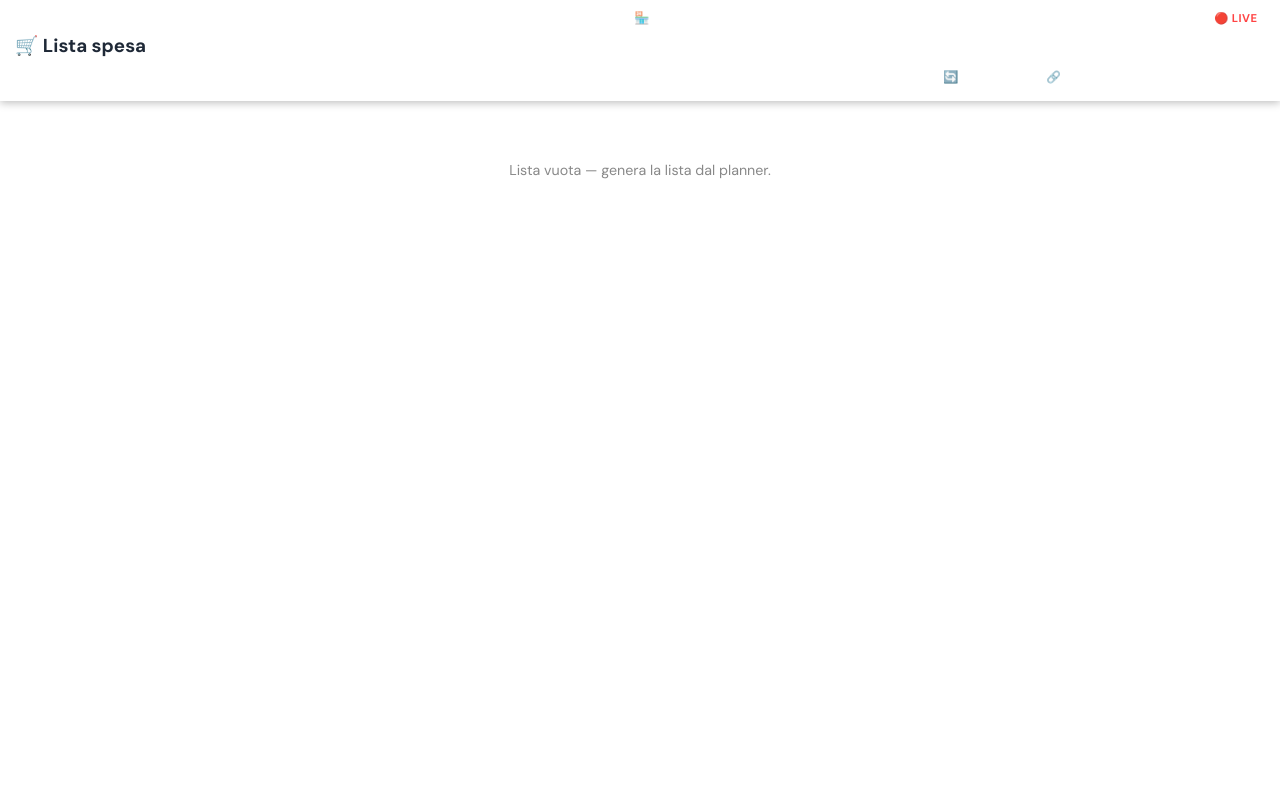
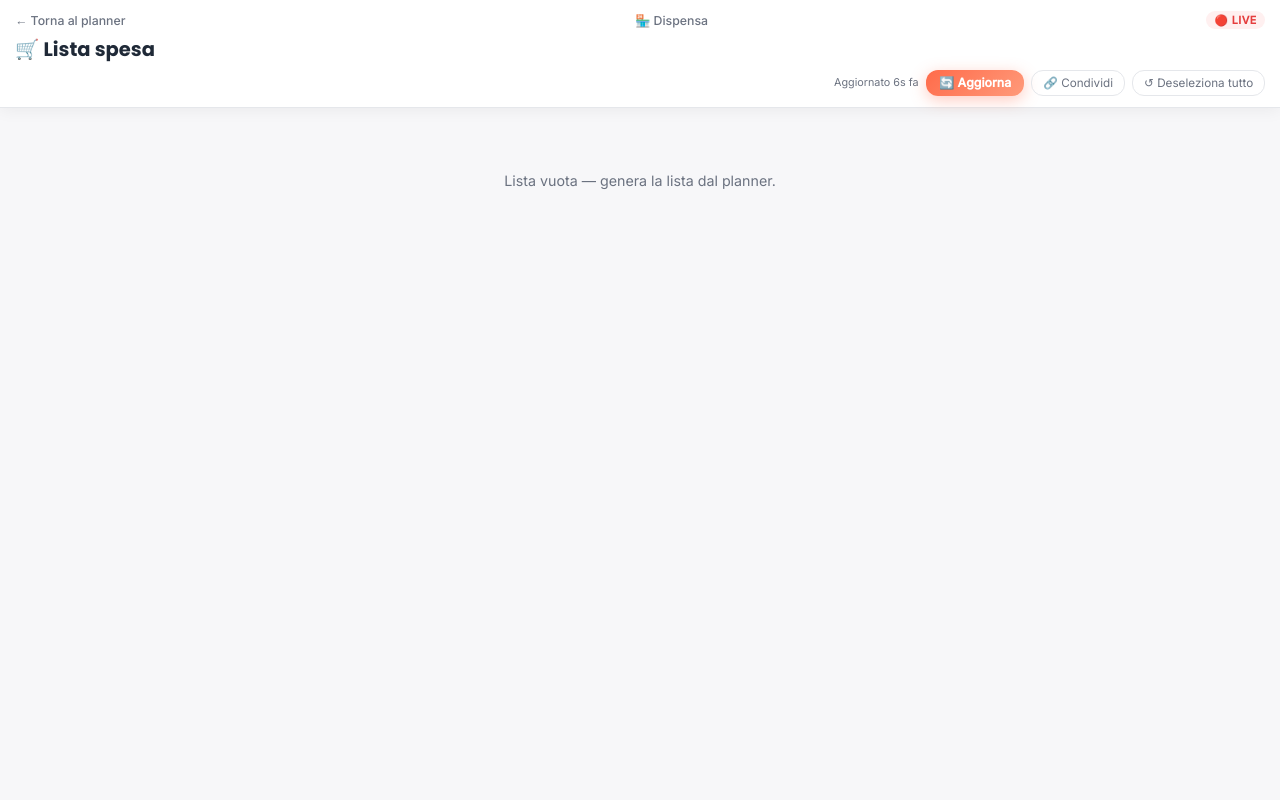
Before and after one commit to Phalbo/MEAL, a PHP site: page /lista.php in a window 1280 px wide. Run offline with PHP 8.4, Linux system fonts and the light colour scheme; the visitor is signed in with stand-in values (Sample User, id 1); data that the repository does not hold is empty.

Commit message:
style: lista.php + lista.css — design system v3, font aggiornato
https://claude.ai/code/session_01AXjnZ486SbEnsr3ZG74uoq

```diff
--- a/lista.css
+++ b/lista.css
@@ -1,8 +1,8 @@
-/* ── Lista spesa mobile-first ── */
+/* ── Lista spesa mobile-first — Design System v3 ── */
 
 .lista-body {
-  background: #fff;
-  font-family: 'DM Sans', system-ui, sans-serif;
+  background: var(--bg);
+  font-family: var(--font-body);
   min-height: 100vh;
   display: flex;
   flex-direction: column;
@@ -13,13 +13,13 @@
   position: sticky;
   top: 0;
   z-index: 50;
-  background: var(--ink);
-  color: var(--white);
-  padding: .6rem 1rem .75rem;
+  background: var(--card);
+  padding: .75rem 1rem;
   display: flex;
   flex-direction: column;
-  gap: .35rem;
-  box-shadow: 0 2px 8px rgba(0,0,0,.25);
+  gap: .4rem;
+  box-shadow: var(--shadow-card);
+  border-bottom: 1px solid var(--border-soft);
 }
 
 .lista-header-top {
@@ -29,32 +29,36 @@
 }
 
 .lista-back {
-  color: rgba(255,255,255,.7);
+  color: var(--text-secondary);
   text-decoration: none;
   font-size: .82rem;
+  font-weight: 500;
   transition: color .15s;
 }
-.lista-back:hover { color: #fff; }
+.lista-back:hover { color: var(--primary); }
 
 .live-badge {
-  font-size: .75rem;
+  font-size: .72rem;
   font-weight: 700;
   letter-spacing: .04em;
-  padding: .15rem .5rem;
-  border-radius: 99px;
-  background: rgba(255,255,255,.1);
+  padding: .15rem .55rem;
+  border-radius: var(--radius-pill);
+  background: var(--bg);
+  color: var(--text-secondary);
 }
-.live-badge.live-on  { color: #ff4444; }
-.live-badge.live-off { color: #aaa; }
+.live-badge.live-on  { color: #e53e3e; background: #FFF0F0; }
+.live-badge.live-off { color: var(--text-secondary); }
 
 .lista-header-info { display: flex; align-items: baseline; gap: .75rem; flex-wrap: wrap; }
 
 .lista-title {
-  font-size: 1.25rem;
+  font-family: var(--font-head);
+  font-size: 1.3rem;
   font-weight: 700;
+  color: var(--text-primary);
   margin: 0;
 }
-.lista-week { font-size: .8rem; color: rgba(255,255,255,.65); }
+.lista-week { font-size: .8rem; color: var(--text-secondary); }
 
 .lista-header-actions {
   display: flex;
@@ -66,48 +70,49 @@
 .lista-total {
   font-size: .85rem;
   font-weight: 700;
-  color: #8BC87A;
+  color: var(--green);
   margin-right: auto;
 }
 
 .last-update {
   font-size: .72rem;
-  color: rgba(255,255,255,.5);
+  color: var(--text-secondary);
   white-space: nowrap;
 }
 
 .lista-btn-primary {
-  padding: .35rem .8rem;
-  background: var(--terra);
+  padding: .38rem .85rem;
+  background: var(--primary-grad);
   color: #fff;
   border: none;
-  border-radius: 6px;
-  font-family: inherit;
+  border-radius: var(--radius-btn);
+  font-family: var(--font-body);
   font-size: .82rem;
   font-weight: 600;
   cursor: pointer;
-  transition: background .15s;
+  box-shadow: var(--shadow-btn);
+  transition: transform .15s;
 }
-.lista-btn-primary:hover    { background: var(--terra-dark); }
-.lista-btn-primary:disabled { opacity: .6; cursor: default; }
+.lista-btn-primary:hover    { transform: scale(0.98); }
+.lista-btn-primary:disabled { opacity: .6; cursor: default; transform: none; }
 
 .lista-btn-ghost {
-  padding: .3rem .7rem;
+  padding: .32rem .72rem;
   background: none;
-  border: 1px solid rgba(255,255,255,.3);
-  border-radius: 6px;
-  color: rgba(255,255,255,.75);
-  font-family: inherit;
+  border: 1.5px solid var(--border-soft);
+  border-radius: var(--radius-btn);
+  color: var(--text-secondary);
+  font-family: var(--font-body);
   font-size: .78rem;
   cursor: pointer;
   transition: all .15s;
 }
-.lista-btn-ghost:hover { border-color: #fff; color: #fff; }
+.lista-btn-ghost:hover { border-color: var(--primary); color: var(--primary); }
 
 /* ── Main ─────────────────────────────────────────── */
 .lista-main {
   flex: 1;
-  padding: 1rem;
+  padding: 1.25rem 1rem;
   max-width: 640px;
   width: 100%;
   margin: 0 auto;
@@ -115,7 +120,7 @@
 
 .lista-loading, .lista-empty {
   text-align: center;
-  color: #888;
+  color: var(--text-secondary);
   margin-top: 3rem;
   font-size: .95rem;
 }
--- a/lista.php
+++ b/lista.php
@@ -13,10 +13,9 @@ $weekStart = $_GET['week'] ?? date('Y-m-d', strtotime('monday this week'));
   <meta charset="UTF-8">
   <meta name="viewport" content="width=device-width,initial-scale=1,maximum-scale=1">
   <meta name="csrf-token" content="<?= htmlspecialchars($csrf) ?>">
-  <meta name="theme-color" content="#1C1C1A">
+  <meta name="theme-color" content="#FF6B4A">
   <title>🛒 Lista spesa</title>
   <link rel="preconnect" href="https://fonts.googleapis.com">
-  <link href="https://fonts.googleapis.com/css2?family=DM+Sans:wght@400;500;700&display=swap" rel="stylesheet">
   <link rel="stylesheet" href="style.css">
   <link rel="stylesheet" href="lista.css">
 </head>
```
Also changed, not shown: other parts of lista.css (+14 -13 lines).
